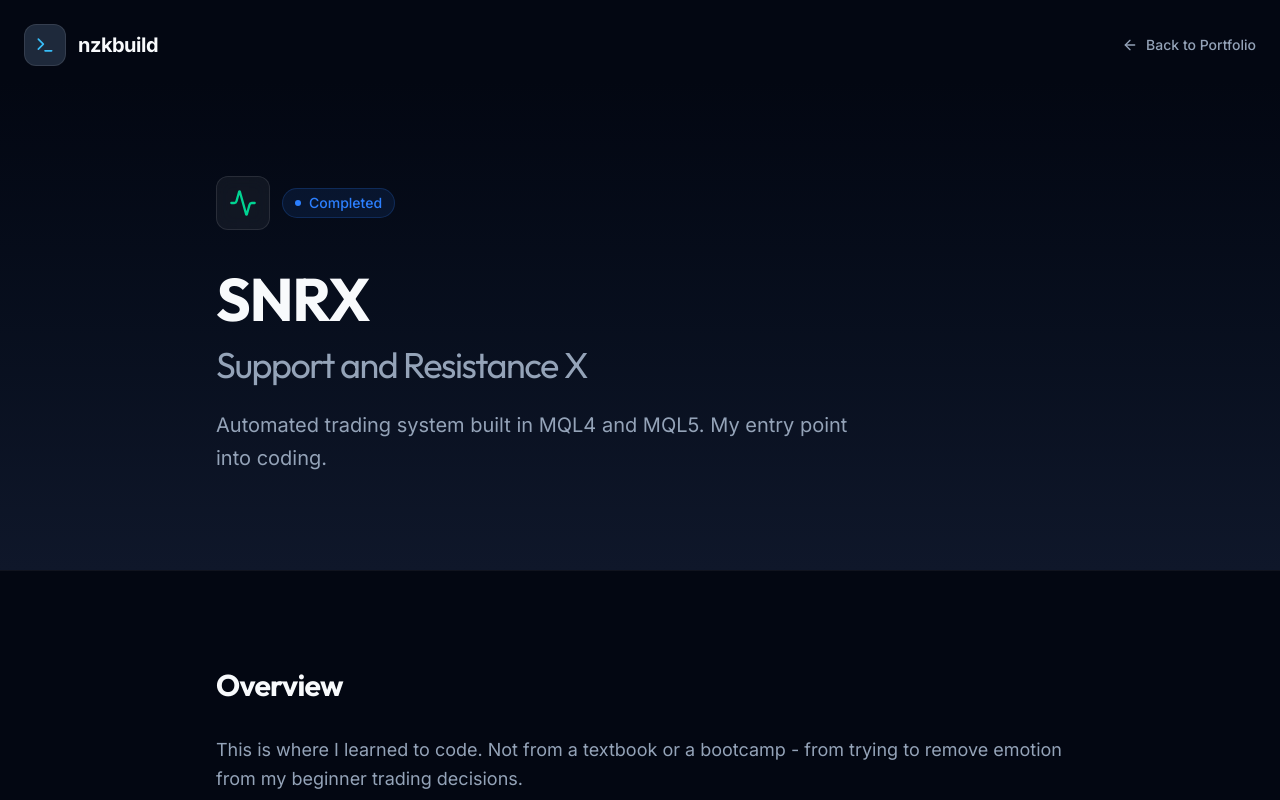
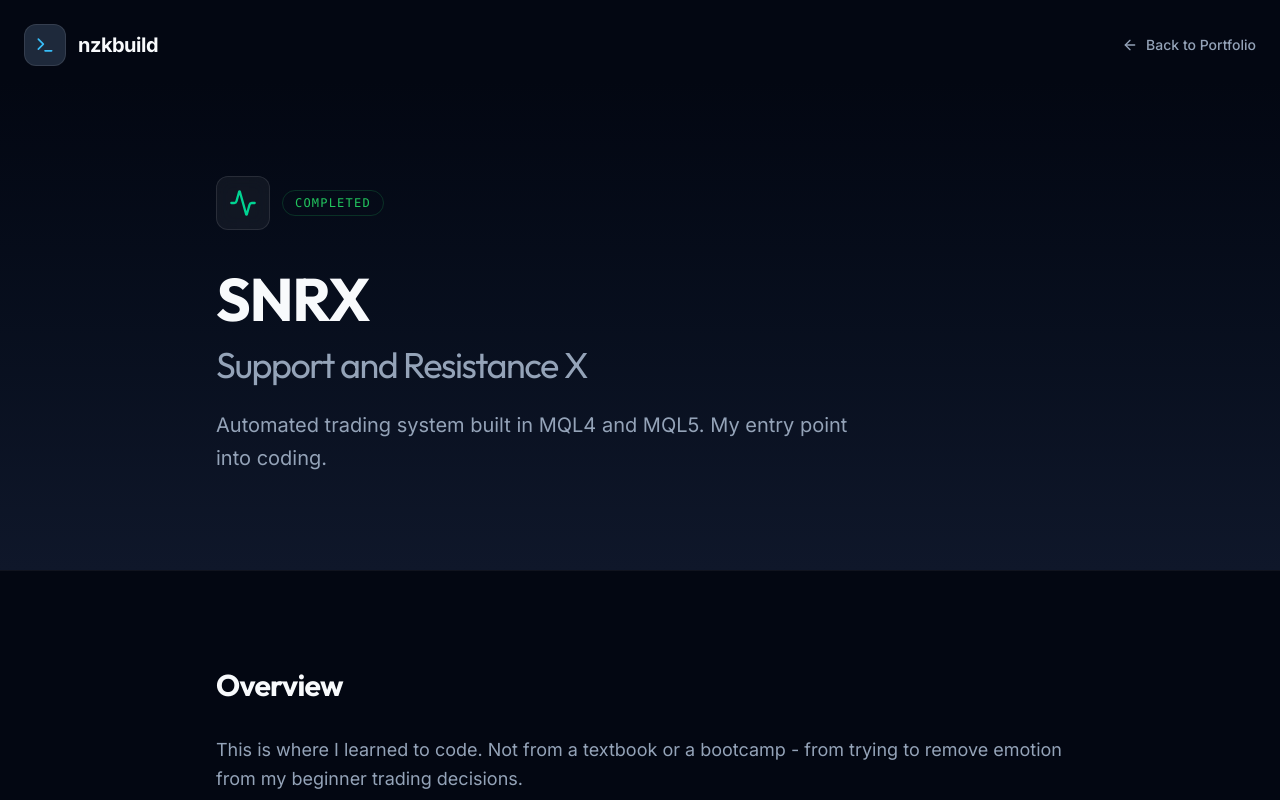
Before and after one commit to nzkbuild/portfolio, a Next.js app: page /projects/snrx in a window 1280 px wide. Shown: the top 800 px of the page. Built offline with nearby package versions, Linux system fonts and the light colour scheme.

Commit message:
fix: update next.js to v16, remove broken StatusPill imports

```diff
--- a/app/projects/snrx-lite/page.tsx
+++ b/app/projects/snrx-lite/page.tsx
@@ -1,6 +1,5 @@
 "use client";
 
-import StatusPill from "@/app/components/StatusPill";
 import { LayoutTemplate, ExternalLink } from "lucide-react";
 import { Container } from "@/components/ui/container";
 import { FadeIn, StaggerContainer, fadeInItem } from "@/components/ui/motion";
@@ -17,7 +16,7 @@ export default function SNRXLitePage() {
               <div className="p-3 bg-white/5 rounded-xl border border-white/10 backdrop-blur-sm">
                 <LayoutTemplate size={28} className="text-text-muted" />
               </div>
-              <StatusPill status="Online" variant="online" />
+              <span className="text-xs font-mono text-status-success uppercase tracking-widest border border-status-success/20 px-3 py-1 rounded-full">Completed</span>
             </div>
 
             <h1 className="text-5xl md:text-6xl font-bold text-text-primary mb-6 leading-tight">
--- a/app/projects/snrx/page.tsx
+++ b/app/projects/snrx/page.tsx
@@ -1,6 +1,6 @@
 "use client";
 
-import StatusPill from "@/app/components/StatusPill";
+
 import { Activity, Github, CheckCircle2 } from "lucide-react";
 import { Container } from "@/components/ui/container";
 import { FadeIn, StaggerContainer, fadeInItem } from "@/components/ui/motion";
@@ -31,7 +31,7 @@ export default function SNRXPage() {
               <div className="p-3 bg-white/5 rounded-xl border border-white/10 backdrop-blur-sm">
                 <Activity size={28} className="text-emerald-400" />
               </div>
-              <StatusPill status="Completed" variant="completed" />
+              <span className="text-xs font-mono text-status-success uppercase tracking-widest border border-status-success/20 px-3 py-1 rounded-full">Completed</span>
             </div>
 
             <h1 className="text-5xl md:text-6xl font-bold text-text-primary mb-6 leading-tight">
--- a/app/projects/trading-lab/page.tsx
+++ b/app/projects/trading-lab/page.tsx
@@ -1,6 +1,6 @@
 "use client";
 
-import StatusPill from "@/app/components/StatusPill";
+
 import { Bot, Github, CheckCircle2 } from "lucide-react";
 import { Container } from "@/components/ui/container";
 import { FadeIn, StaggerContainer, fadeInItem } from "@/components/ui/motion";
@@ -43,7 +43,7 @@ export default function TradingLabPage() {
               <div className="p-3 bg-white/5 rounded-xl border border-white/10 backdrop-blur-sm">
                 <Bot size={28} className="text-yellow-400" />
               </div>
-              <StatusPill status="Experimental" variant="experimental" />
+              <span className="text-xs font-mono text-status-warning uppercase tracking-widest border border-status-warning/20 px-3 py-1 rounded-full">Experimental</span>
             </div>
 
             <h1 className="text-5xl md:text-6xl font-bold text-text-primary mb-6 leading-tight">
--- a/package.json
+++ b/package.json
@@ -22,10 +22,10 @@
     "clsx": "^2.1.1",
     "framer-motion": "^12.23.24",
     "lucide-react": "^0.554.0",
-    "next": "^15.5.6",
+    "next": "^16.2.2",
     "postcss": "^8.5.6",
-    "react": "^19.2.0",
-    "react-dom": "^19.2.0",
+    "react": "^19.2.4",
+    "react-dom": "^19.2.4",
     "tailwind-merge": "^3.4.0",
     "tailwindcss": "^4.1.17",
     "typescript": "^5.9.3"
--- a/tsconfig.json
+++ b/tsconfig.json
@@ -15,7 +15,7 @@
     "moduleResolution": "bundler",
     "resolveJsonModule": true,
     "isolatedModules": true,
-    "jsx": "preserve",
+    "jsx": "react-jsx",
     "incremental": true,
     "plugins": [
       {
```
Also changed, not shown: 1 other file (tests, documents, lock files or other folders).
